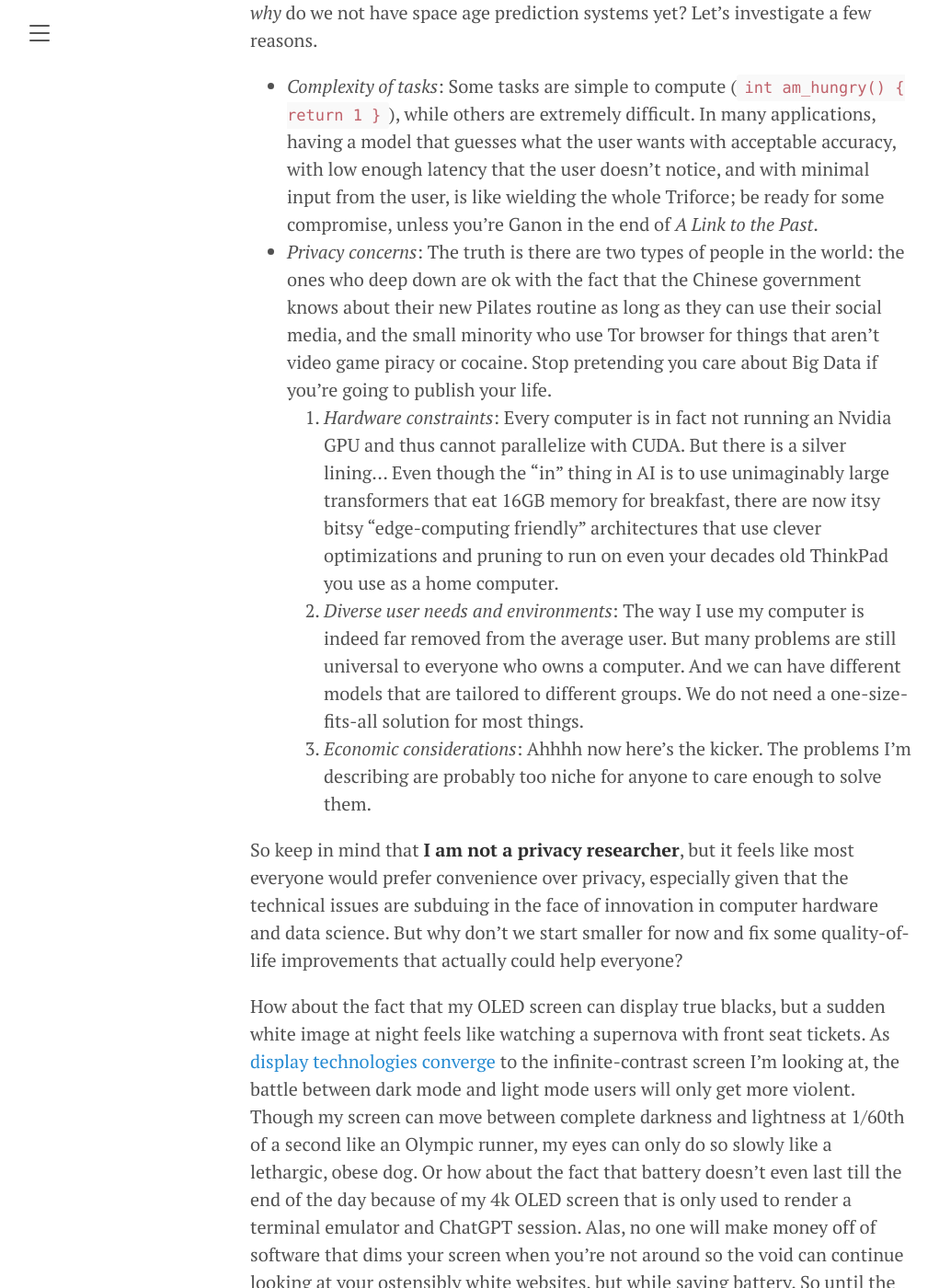
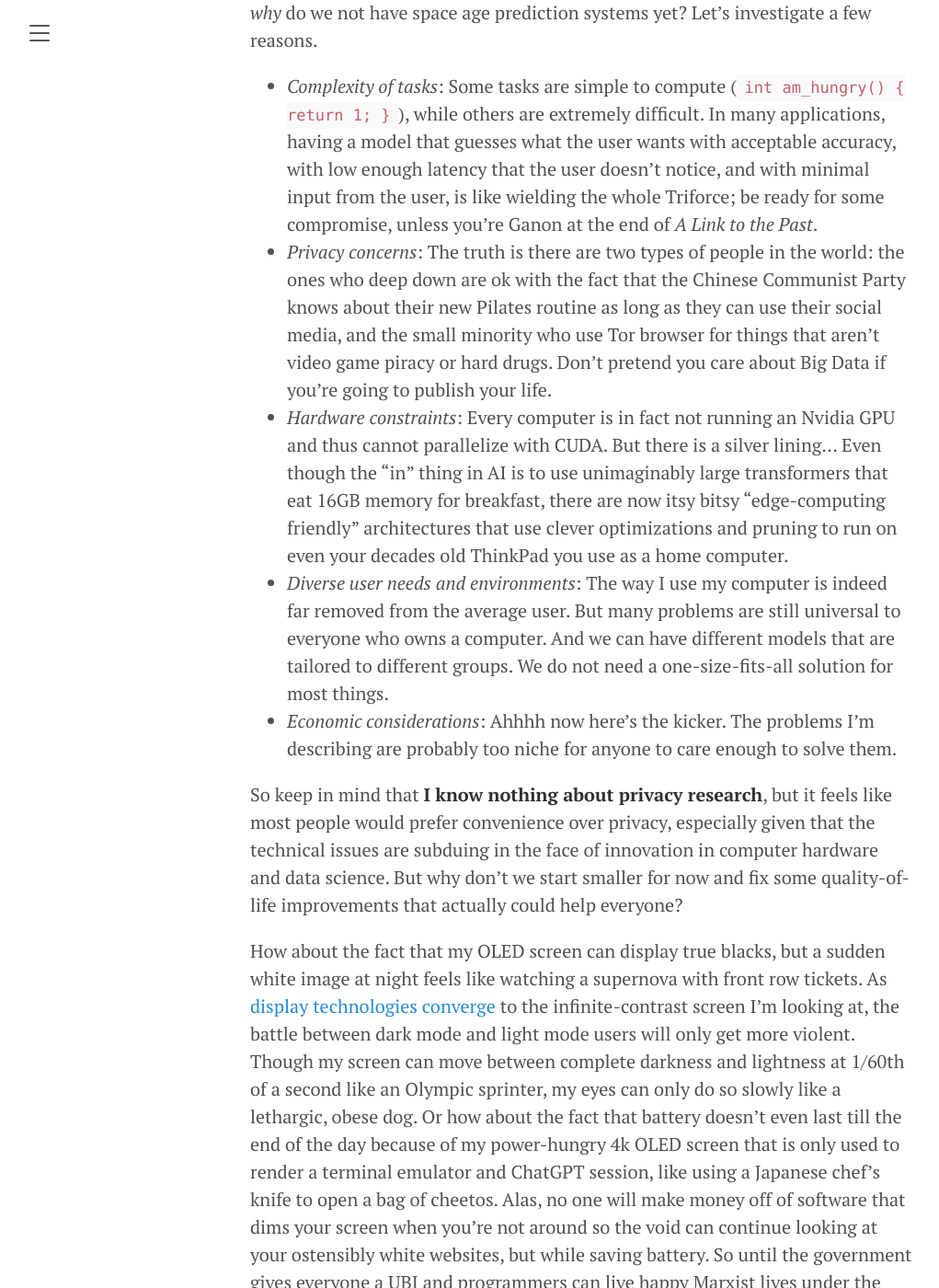
Before and after one commit to chinarjoshi/chinarjoshi.github.io, a Jekyll site: the page built from _posts/desktop/2023-01-01-desktop.md, in a window 1280 px wide and 1400 px high, scrolled down 1253 px. Shown: the whole window at 92% size, without its empty margins (8-1029 px from the left). Built offline with Jekyll 4.4.1, drawn with Linux system fonts in a browser that asks for light colours; our own code applies the rules of GitHub Pages for plain Markdown files; some of the changed text lies outside the part shown.

Commit message:
Finish desktop problem

```diff
--- a/_posts/desktop/2023-01-01-desktop.md
+++ b/_posts/desktop/2023-01-01-desktop.md
@@ -1,5 +1,5 @@
 ---
-type: post
+layout: post
 title: Computers should do more for us
 permalink: /desktop/
 category: desktop
@@ -8,20 +8,20 @@
 
 The year is 2024. Everyone and their mother is making OpenAI money off of xxxGPT, for all xxx in the English dictionary. A thin slab of tempered glass and titanium is a boring form factor for a computer. People born today will spend more time in VR than in R. That is why I am so baffled that by now my OS doesn't know me better than Healthline trying to advertise me nutritional yeast after my dad preached about the health benefits of kefir in front of the Google Home again.
 
-I believe I am an extremely predictable person, especially compared to predicting the probabilities of quantum events or whether Overwatch 2 will ever have PvE, both of which can be calculated from my smartphone. Most days, I wake up after multiple snoozes, just in time to catch the latter half of lunch at the dining hall, walk aimlessly in the library hoping the stars have aligned and a table is open, learn about a new Linux thing while I should be doing homework, eat at the dining hall again, hang out with friends, and go to sleep. Rinse and repeat, with disappointingly low variance.
+I believe I am an extremely predictable person, especially compared to predicting whether Schodinger's cat is still alive or whether Overwatch 2 will ever have PvE (the answer to both is yes, but no). Most days, I wake up after multiple snoozes, just in time to catch the latter half of lunch at the dining hall, walk aimlessly in the library hoping the stars have aligned and a table is open, learn about a new Linux thing while I should be doing homework, eat at the dining hall again, hang out with friends, and go to sleep. Rinse and repeat, with disappointingly low variance.
 
 So now tell me why my phone doesn't automatically use a smarter alarm when it sees me abusing their 7 minutes of false peace and quiet, or tell me what I should eat today at the dining hall given my food preferences that it knows from google maps, or prefetch new interesting research topics for me with an excerpt on why I should be interested, or recommend me studying best practices after it *knows* how many times I open the WSJ app just to close it 5 seconds later, while simultaneously looking up how to prevent myself from getting distracted. I just want a *seamless* life.
 
 These features are already achievable with today's AI models of varying complexity, and I feel like these features would significantly benefit a majority of users. Now I am aware of the countless third party solutions, but after the initial excitement wears off, they become background annoyances that you try to force into your routine; software should be simple enough that you don't even know its there, or at least that its not a default. So Google can stop marketing that they care about privacy and don't harvest every piece of data imaginable and sell said data to *any* interested company that wants to market their soy alternative to *you* and only *you*. They could be doing so much more to make our lives seamless, so *why* do we not have space age prediction systems yet? Let's investigate a few reasons.
 
-* *Complexity of tasks*: Some tasks are simple to compute (`int am_hungry() { return 1 }`), while others are extremely difficult. In many applications, having a model that guesses what the user wants with acceptable accuracy, with low enough latency that the user doesn't notice, and with minimal input from the user, is like wielding the whole Triforce; be ready for some compromise, unless you're Ganon in the end of *A Link to the Past*.
-* *Privacy concerns*: The truth is there are two types of people in the world: the ones who deep down are ok with the fact that the Chinese government knows about their new Pilates routine as long as they can use their social media, and the small minority who use Tor browser for things that aren't video game piracy or cocaine. Stop pretending you care about Big Data if you're going to publish your life.
-3. *Hardware constraints*: Every computer is in fact not running an Nvidia GPU and thus cannot parallelize with CUDA. But there is a silver lining... Even though the "in" thing in AI is to use unimaginably large transformers that eat 16GB memory for breakfast, there are now itsy bitsy "edge-computing friendly" architectures that use clever optimizations and pruning to run on even your decades old ThinkPad you use as a home computer.
-4. *Diverse user needs and environments*: The way I use my computer is indeed far removed from the average user. But many problems are still universal to everyone who owns a computer. And we can have different models that are tailored to different groups. We do not need a one-size-fits-all solution for most things.
-5. *Economic considerations*: Ahhhh now here's the kicker. The problems I'm describing are probably too niche for anyone to care enough to solve them.
+* *Complexity of tasks*: Some tasks are simple to compute (`int am_hungry() { return 1; }`), while others are extremely difficult. In many applications, having a model that guesses what the user wants with acceptable accuracy, with low enough latency that the user doesn't notice, and with minimal input from the user, is like wielding the whole Triforce; be ready for some compromise, unless you're Ganon at the end of *A Link to the Past*.
+* *Privacy concerns*: The truth is there are two types of people in the world: the ones who deep down are ok with the fact that the Chinese Communist Party knows about their new Pilates routine as long as they can use their social media, and the small minority who use Tor browser for things that aren't video game piracy or hard drugs. Don't pretend you care about Big Data if you're going to publish your life.
+* *Hardware constraints*: Every computer is in fact not running an Nvidia GPU and thus cannot parallelize with CUDA. But there is a silver lining... Even though the "in" thing in AI is to use unimaginably large transformers that eat 16GB memory for breakfast, there are now itsy bitsy "edge-computing friendly" architectures that use clever optimizations and pruning to run on even your decades old ThinkPad you use as a home computer.
+* *Diverse user needs and environments*: The way I use my computer is indeed far removed from the average user. But many problems are still universal to everyone who owns a computer. And we can have different models that are tailored to different groups. We do not need a one-size-fits-all solution for most things.
+* *Economic considerations*: Ahhhh now here's the kicker. The problems I'm describing are probably too niche for anyone to care enough to solve them.
 
-So keep in mind that **I am not a privacy researcher**, but it feels like most everyone would prefer convenience over privacy, especially given that the technical issues are subduing in the face of innovation in computer hardware and data science. But why don't we start smaller for now and fix some quality-of-life improvements that actually could help everyone?
+So keep in mind that **I know nothing about privacy research**, but it feels like most people would prefer convenience over privacy, especially given that the technical issues are subduing in the face of innovation in computer hardware and data science. But why don't we start smaller for now and fix some quality-of-life improvements that actually could help everyone?
 
-How about the fact that my OLED screen can display true blacks, but a sudden white image at night feels like watching a supernova with front seat tickets. As [display technologies converge](https://youtu.be/TyUA1OmXMXA?si=d34BczTFiVRZZjK9) to the infinite-contrast screen I'm looking at, the battle between dark mode and light mode users will only get more violent. Though my screen can move between complete darkness and lightness at 1/60th of a second like an Olympic runner, my eyes can only do so slowly like a lethargic, obese dog. Or how about the fact that battery doesn't even last till the end of the day because of my 4k OLED screen that is only used to render a terminal emulator and ChatGPT session. Alas, no one will make money off of software that dims your screen when you're not around so the void can continue looking at your ostensibly white websites, but while saving battery. So until the government gives everyone a UBI, I will continue to use TLP and Dark Reader in the hopes that I can make it to the nearest charger before my poor XPS rests in the spirit world.
+How about the fact that my OLED screen can display true blacks, but a sudden white image at night feels like watching a supernova with front row tickets. As [display technologies converge](https://youtu.be/TyUA1OmXMXA?si=d34BczTFiVRZZjK9) to the infinite-contrast screen I'm looking at, the battle between dark mode and light mode users will only get more violent. Though my screen can move between complete darkness and lightness at 1/60th of a second like an Olympic sprinter, my eyes can only do so slowly like a lethargic, obese dog. Or how about the fact that battery doesn't even last till the end of the day because of my power-hungry 4k OLED screen that is only used to render a terminal emulator and ChatGPT session, like using a Japanese chef's knife to open a bag of cheetos. Alas, no one will make money off of software that dims your screen when you're not around so the void can continue looking at your ostensibly white websites, but while saving battery. So until the government gives everyone a UBI and programmers can live happy Marxist lives under the tutelage of Richard Stallman, I will continue to use TLP and [Dark Reader](https://chromewebstore.google.com/detail/dark-reader/eimadpbcbfnmbkopoojfekhnkhdbieeh) in the hopes that I can make it to the nearest charger before my poor XPS rests in the spirit world <small>(seriously though, Dark Reader is an amazing plugin)</small>.
 
 But somehow, I am glad that somewhere in the world, AI researchers are investigating topological neural networks and their implications on nudging me to purchase one brand of wireless earbuds over another. But Sony's market capitalization will not capitulate to Bose if a handful of AI engineers solve my less profitable problems instead of making bank and taking vacations to Cancun where they snidely remark about the importance of their work while eating caviar out of gold chalices. I may be using a pair of QuietComfort Ultras instead of WF-1000XM5, but the world will not be reduced to ashes. Although my laptop battery may last a couple hours longer...
```
